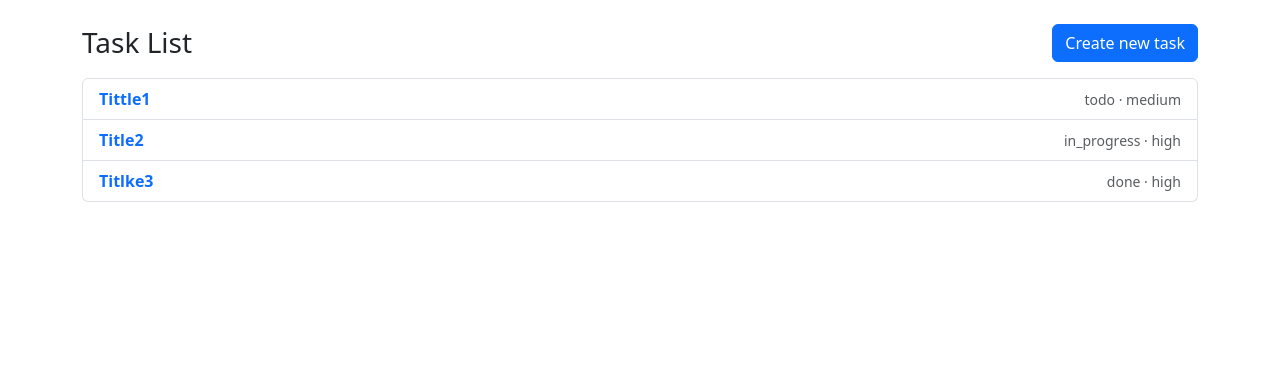
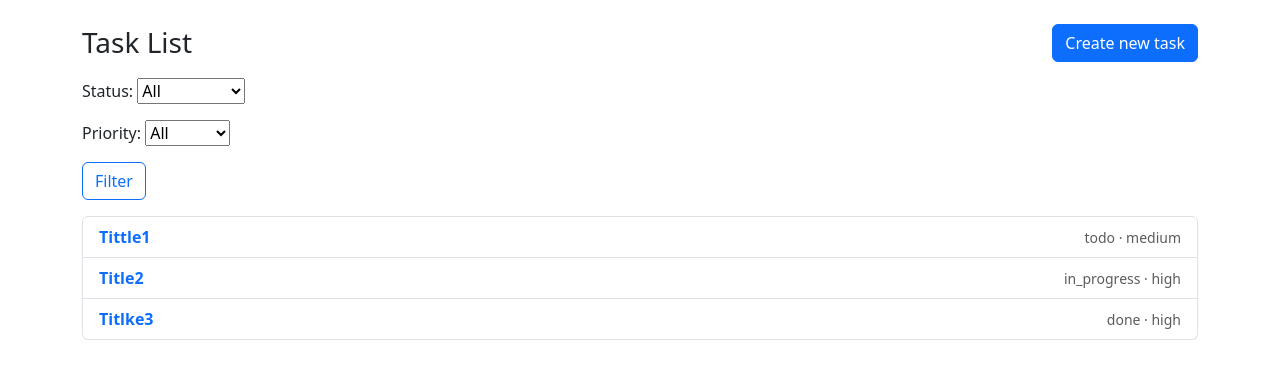
Before and after one commit to Moon4128/Django_Class_Based_prj, a Django app: page / in a window 1280 px wide. Shown: the part 56-435 px from the top of the page. Run offline with Django 5.2, Linux system fonts and the light colour scheme; data comes from the database, SQL or seed files in the repository; both versions use the stored data as it was after the commit.

Commit message:
Final project

```diff
--- a/task_traking/settings.py
+++ b/task_traking/settings.py
@@ -117,3 +117,4 @@ USE_TZ = True
 
 STATIC_URL = 'static/'
 STATICFILES_DIRS = [BASE_DIR / 'static']
+LOGIN_REDIRECT_URL = 'tasks:task-list'
--- a/tasks/forms.py
+++ b/tasks/forms.py
@@ -4,4 +4,30 @@ from django import forms
 class TaskForm(forms.ModelForm):
     class Meta:
         model = Task
-        fields = ['title', 'description', 'status', 'priority', 'deadline']
+        fields = ['title', 'description', 'status', 'priority', 'deadline', 'owner']
+
+    def __init__(self, *args, **kwargs):
+        super().__init__(*args, **kwargs)
+
+        for field in self.fields:
+            self.fields[field].widget.attrs.update({"class": "form-control"})
+
+        self.fields["deadline"].widget.attrs["class"] += " my-custom-datepicker"
+
+class TaskFilterForm(forms.Form):
+    STATUS_CHOISES = (
+        ('', 'All'),
+        ('todo','To Do'),
+        ('in_progress','In Progress'),
+        ('done','Done'),
+    )
+
+    PRIORITY_CHOISES = (
+        ('', 'All'),
+        ('low','Low'),
+        ('medium','Medium'),
+        ('high','High'),
+    )
+
+    status = forms.ChoiceField(choices=STATUS_CHOISES, label='Status', required=False)
+    priority = forms.ChoiceField(choices=PRIORITY_CHOISES, label='Priority', required=False)
--- a/tasks/templates/base.html
+++ b/tasks/templates/base.html
@@ -13,15 +13,18 @@
                         <div class="collapse navbar-collapse" id="navbarNav">
                             <ul class="navbar-nav">
                                 <li class="nav-item">
-                                    <a class="nav-link active" aria-current="page" href="#">Home</a>
+                                    <a class="nav-link active" aria-current="page" href="{% url 'tasks:task-list' %}">Home</a>
                                 </li>
                                 {% if user.is_authenticated %}
                                     <li class="nav-item">
-                                        <a class="nav-link" href="#">Logout</a>
+                                        <form method="post" action="{% url 'tasks:logout' %}">
+                                            {% csrf_token %}
+                                            <button type="submit" class="btn btn-link nav-link">Logout</button>
+                                        </form>
                                     </li>
                                 {% else %}
                                     <li class="nav-item">
-                                            <a class="nav-link" href="#">Login</a>
+                                            <a class="nav-link" href="{% url 'tasks:login' %}">Login</a>
                                     </li>
                                 {% endif %}
                             </ul>
--- a/tasks/templates/tasks/task_detail.html
+++ b/tasks/templates/tasks/task_detail.html
@@ -24,8 +24,8 @@
             </div>
             {% if task.owner == request.user %}
                 <div class="d-flex gap-2">
-                    <a href="#" class="btn btn-warning">Edit</a>
-                    <a href="#" class="btn btn-danger">Delete</a>
+                    <a href="{% url 'tasks:task-update' pk=task.pk %}" class="btn btn-warning">Edit</a>
+                    <a href="{% url 'tasks:task-delete' pk=task.pk %}" class="btn btn-danger">Delete</a>
                 </div>
             {% endif %}
         </div>
--- a/tasks/templates/tasks/task_list.html
+++ b/tasks/templates/tasks/task_list.html
@@ -4,8 +4,13 @@
 <div class="container mt-4">
     <div class="d-flex justify-content-between align-items-center mb-3">
         <h1 class="h3 mb-0">Task List</h1>
-        <a href="#" class="btn btn-primary">Create new task</a>
+        <a href="{% url 'tasks:task-create' %}" class="btn btn-primary">Create new task</a>
     </div>
+
+    <form method="get" class="mb-3">
+        {{ form.as_p }}
+        <button type="submit" class="btn btn-outline-primary">Filter</button>
+    </form>
 
     <ul class="list-group">
         {% for task in tasks %}
--- a/tasks/urls.py
+++ b/tasks/urls.py
@@ -6,6 +6,10 @@ app_name = 'tasks'
 urlpatterns = [
     path('', views.TaskListView.as_view(), name = 'task-list'),
     path('<int:pk>/', views.TaskDetailView.as_view(), name = 'task-detail'),
-    path('create/<int:pk>/', views.TaskCreateView.as_view(), name = 'task-create'),
+    path('create/', views.TaskCreateView.as_view(), name = 'task-create'),
     path('delete/<int:pk>/', views.TaskDeleteView.as_view(), name = 'task-delete'),
+    path('update/<int:pk>/', views.TaskUpdateView.as_view(), name = 'task-update'),
+    path('Logout/', views.CustomLogoutView.as_view(), name='logout'),
+    path('Login/', views.CustomLoginView.as_view(), name='login'),
+    path('register/', views.CustomRegisterView.as_view(), name='register'),
 ]
--- a/tasks/views.py
+++ b/tasks/views.py
@@ -1,12 +1,34 @@
-from django.shortcuts import render
+from django.shortcuts import render, redirect
 from django.views.generic import ListView, DetailView, CreateView, UpdateView, DeleteView
+from django.urls import reverse_lazy
+from .forms import TaskFilterForm
 from .models import Task
 from .forms import TaskForm
+from django.contrib.auth.views import LogoutView, LoginView
+from django.contrib.auth import login
+from django.contrib.auth.forms import UserCreationForm
 
 class TaskListView(ListView):
     model = Task
     context_object_name = 'tasks'
     template_name = 'tasks/task_list.html'
+
+    def get_context_data(self, **kwargs):
+        context = super().get_context_data(**kwargs)
+        context['form'] = TaskFilterForm(self.request.GET)
+        return context
+
+    def get_queryset(self):
+        queryset = super().get_queryset()
+        status = self.request.GET.get("status")
+        priority = self.request.GET.get("priority")
+
+        if status:
+            queryset = queryset.filter(status=status)
+        if priority:
+            queryset = queryset.filter(priority=priority)
+
+        return queryset
 
 
 class TaskDetailView(DetailView):
@@ -18,9 +40,31 @@ class TaskCreateView(CreateView):
     model = Task
     template_name = 'tasks/task_create.html'
     form_class = TaskForm
-    #success_url = '/'
+    success_url = reverse_lazy('tasks:task-list')
 
 class TaskDeleteView(DeleteView):
     model = Task
     template_name = 'tasks/task_delete.html'
-    #success_url = '/'
+    success_url = reverse_lazy('tasks:task-list')
+
+class TaskUpdateView(UpdateView):
+    model = Task
+    template_name = 'tasks/task_update.html'
+    form_class = TaskForm
+    success_url = reverse_lazy('tasks:task-list')
+
+class CustomLogoutView(LogoutView):
+    next_page = 'tasks:task-list'
+
+class CustomLoginView(LoginView):
+    template_name = 'auth/login.html'
+    redirect_authenticated_user = True
+
+class CustomRegisterView(CreateView):
+    form_class = UserCreationForm
+    template_name = 'auth/register.html'
+
+    def form_valid(self, form):
+        user = form.save()
+        login(self.request, user)
+        return redirect(reverse_lazy('tasks:task-list'))
```
Also changed, not shown: tasks/templates/auth/login.html (added, +13 -0 lines), tasks/templates/auth/register.html (added, +12 -0 lines), tasks/templates/tasks/task_create.html (+5 -3 lines), tasks/templates/tasks/task_delete.html (+9 -1 lines), tasks/templates/tasks/task_update.html (added, +12 -0 lines), db.sqlite3.
